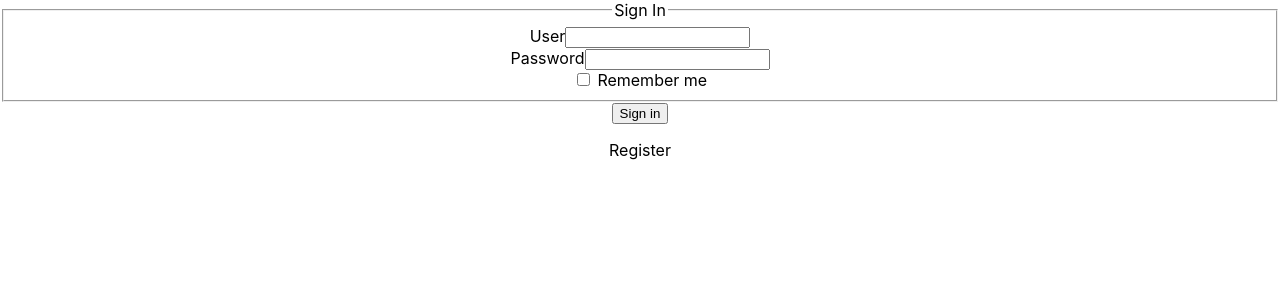
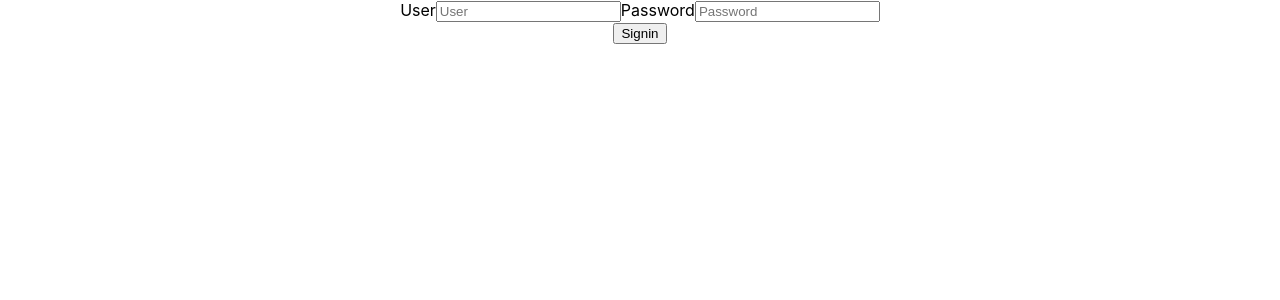
Before and after one commit to Gnova09/Agenda-Contacts, a React (Create React App) app: page / in a window 1280 px wide. Shown: the top 300 px of the page. Built offline with nearby package versions, Linux system fonts and the light colour scheme; the HTML template or start-up script is replaced by a standard one.

Commit message:
some changes

```diff
--- a/package.json
+++ b/package.json
@@ -9,6 +9,7 @@
     "react": "^18.2.0",
     "react-dom": "^18.2.0",
     "react-scripts": "5.0.1",
+    "styled-components": "^5.3.6",
     "tachyons": "^4.12.0",
     "web-vitals": "^2.1.4"
   },
--- a/src/App.js
+++ b/src/App.js
@@ -1,6 +1,6 @@
 import React,{useState} from 'react'
 import './App.css';
-import Login from './Components/Login';
+import Login from './Containers/Login/Login';
 import {StateContext} from './Context/StateContext';
 
 function App() {
--- a/src/Components/Login.js
+++ /dev/null
@@ -1,99 +0,0 @@
-import React, { useContext, useEffect, useState } from 'react';
-import { StateContext } from "../Context/StateContext";//cambiar el context
-
-
-const Login = () => {
-
-    const { route, login, usuario } = useContext(StateContext);
-    const [email, setEmail] = useState("");
-    const [pass, setPass] = useState("");
-
-    const { setRoute } = route;
-    const { isSignedIn, setIsSignedIn } = login;
-    const { setUser } = usuario;
-
-    useEffect(() => {
-
-        if (isSignedIn) {
-
-            setRoute("home")
-        }
-        // eslint-disable-next-line
-    }, [isSignedIn])
-
-    const handleSubmit = async (event) => {
-        event.preventDefault();
-        const myHeaders = new Headers();
-        myHeaders.append("Content-Type", "application/json");
-
-        var raw = JSON.stringify({
-            "email": email,
-            "password": pass
-        });
-
-        var requestOptions = {
-            method: 'POST',
-            headers: myHeaders,
-            body: raw,
-            redirect: 'follow'
-        };
-
-        await fetch("https://polar-anchorage-52776.herokuapp.com/login", requestOptions)
-            .then(response => response.json())
-            .then(result => {
-                // eslint-disable-next-line
-                const res = result === "Not enable to login" ? alert("Credenciales incorrectas") :
-                    (
-                        setUser(result),
-                        setIsSignedIn(true)
-                    );
-            })
-    }
-
-
-    return (
-        <div className="  center flex flex-column justify-center ">
-            <main className="pa4 white-80 ">
-                <form onSubmit={handleSubmit} className="measure center">
-                    <fieldset id="sign_up" className="ba b--transparent ph0 mh0">
-                        <legend className="f1 fw6 ph0 mh0">Sign In</legend>
-                        <div className="mt3">
-                            <label className="db fw6 lh-copy f6" for="email-address">User</label>
-                            <input required
-                                className="pa2 input-reset ba bg-transparent white w-100"
-                                type="text"
-                                name="email-address"
-                                id="email-address"
-                                onChange={(e) => setEmail(e.target.value)}
-
-                            />
-                        </div>
-                        <div className="mv3 ">
-                            <label className="db fw6 lh-copy f6" for="password">Password</label>
-                            <input required
-                                className="b pa2 input-reset ba bg-transparent white w-100"
-                                type="password"
-                                name="password"
-                                id="password"
-                                onChange={(e) => setPass(e.target.value)}
-                            />
-                        </div>
-                        <label className="pa0 ma0 lh-copy f6 pointer center"><input type="checkbox" /> Remember me</label>
-                    </fieldset>
-                    <div >
-                        <input
-                            className="b ph3 pv2 input-reset ba white b--white bg-transparent grow pointer f6 dib"
-                            type="submit"
-                            onSubmit=""
-                            value="Sign in"
-                        />
-                    </div>
-                    <div className="lh-copy white mt3">
-                        <p onClick={() => setRoute("Register")} className="f6 link pointer dim white ">Register</p>
-                    </div>
-                </form>
-            </main>
-        </div>
-    );
-}
-export default Login;
--- /dev/null
+++ b/src/Containers/Login/Components/DivCenter.js
@@ -0,0 +1,12 @@
+import React from 'react'
+import styled from 'styled-components'
+
+export const DivCenter = styled.div`
+
+display: flex;
+flex-direction: column;
+justify-content: center;
+align-items: centers;
+
+
+`
--- /dev/null
+++ b/src/Containers/Login/Login.js
@@ -0,0 +1,77 @@
+import React, { useContext, useEffect, useState } from 'react';
+import { StateContext } from "../../Context/StateContext";//cambiar el context
+import { DivCenter } from './Components/DivCenter';
+
+
+const Login = () => {
+
+    const { route, login, usuario } = useContext(StateContext);
+    const [email, setEmail] = useState("");
+    const [pass, setPass] = useState("");
+
+    const { setRoute } = route;
+    const { isSignedIn, setIsSignedIn } = login;
+    const { setUser } = usuario;
+
+    useEffect(() => {
+
+        if (isSignedIn) {
+
+            setRoute("home")
+        }
+        // eslint-disable-next-line
+    }, [isSignedIn])
+
+    const handleSubmit = async (event) => {
+        event.preventDefault();
+        const myHeaders = new Headers();
+        myHeaders.append("Content-Type", "application/json");
+
+        var raw = JSON.stringify({
+            "email": email,
+            "password": pass
+        });
+
+        var requestOptions = {
+            method: 'POST',
+            headers: myHeaders,
+            body: raw,
+            redirect: 'follow'
+        };
+
+        await fetch("https://polar-anchorage-52776.herokuapp.com/login", requestOptions)
+            .then(response => response.json())
+            .then(result => {
+                // eslint-disable-next-line
+                const res = result === "Not enable to login" ? alert("Credenciales incorrectas") :
+                    (
+                        setUser(result),
+                        setIsSignedIn(true)
+                    );
+            })
+    }
+
+    return (
+        <DivCenter >
+            <div>
+
+                <form>
+                    <>
+                        <label>User</label>
+                        <input required type="text" placeholder="User" />
+                    </>
+
+                    <>
+                        <label>Password</label>
+                        <input required type="password" placeholder="Password" />
+                    </>
+
+                    <div>
+                        <input type="submit" value="Signin" />
+                    </div>
+                </form>
+            </div>
+        </DivCenter>
+    );
+}
+export default Login;
```
Also changed, not shown: 1 other file (tests, documents, lock files or other folders).
